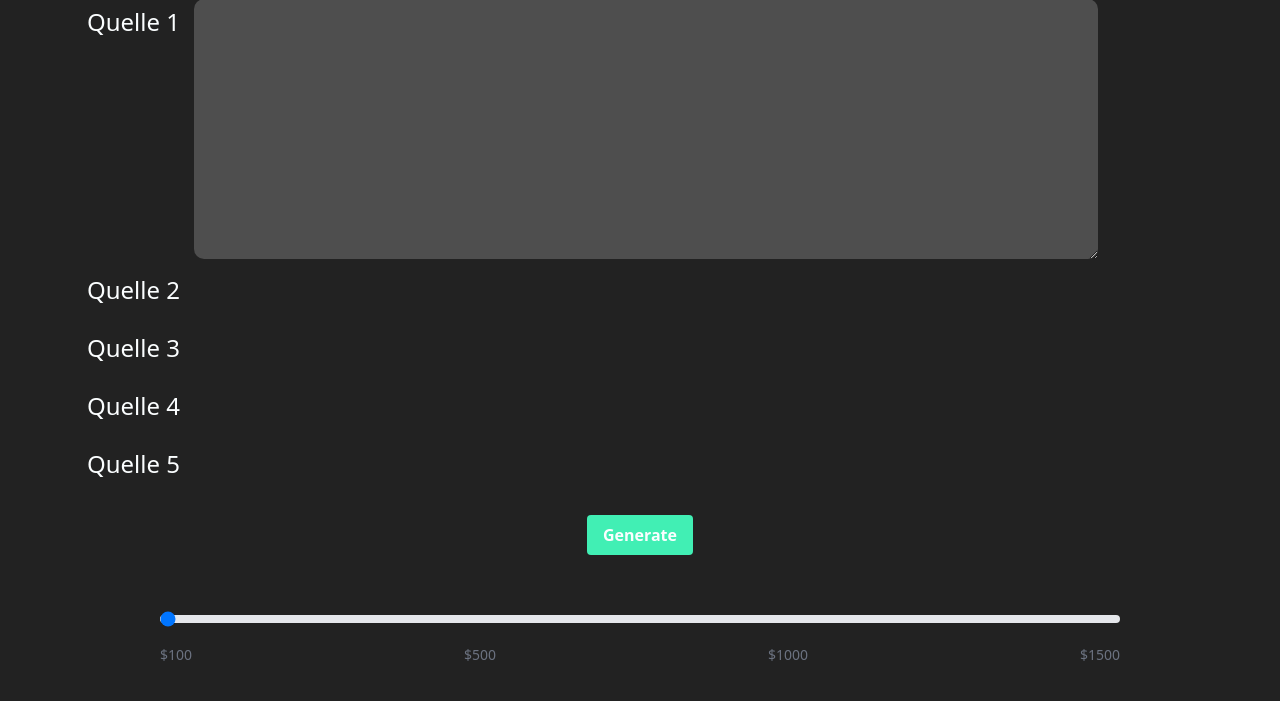
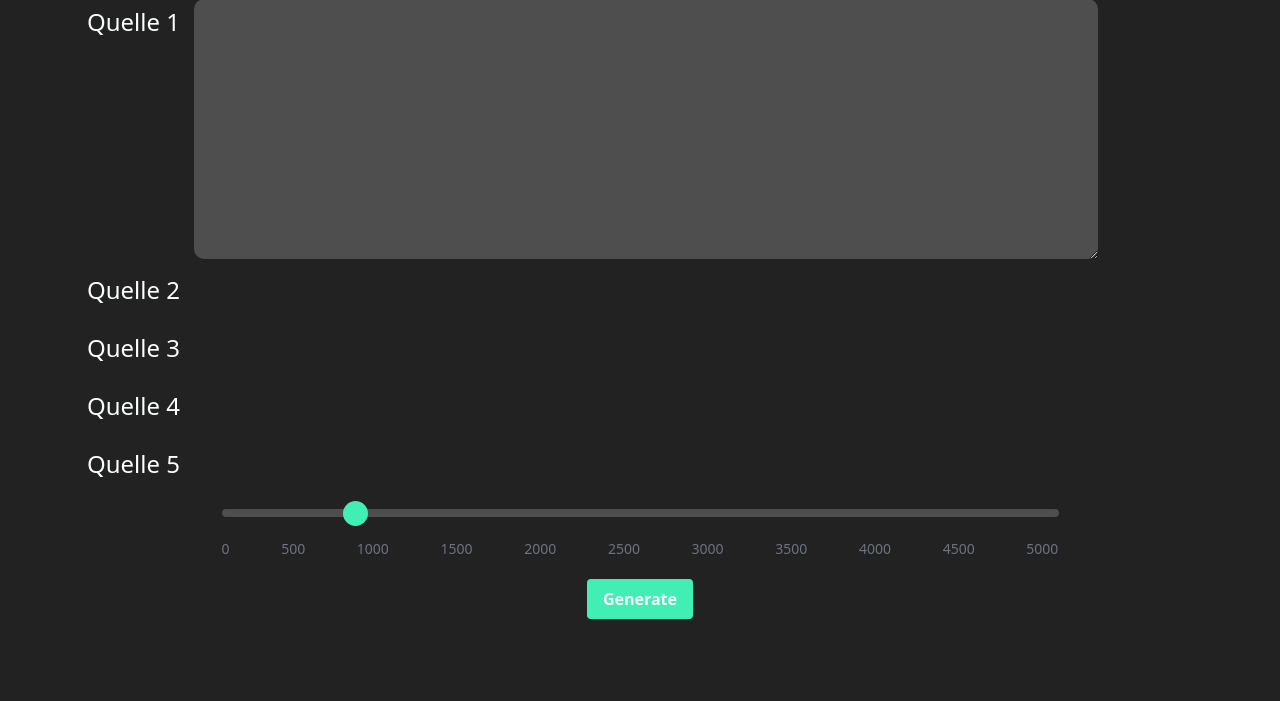
Before and after one commit to ANTicle/main, a Django app: page / in a window 1280 px wide. Shown: the part 131-832 px from the top of the page. Before the commit the page ends 792 px from the top, so only its background shows below. Run offline with Django 4.2, Linux system fonts and the light colour scheme; some libraries are stand-ins or nearby versions.

Commit message:
updating frontend updatet slider V0.7.3 --> open for publik test

```diff
--- a/ANTicle/templates/index.html
+++ b/ANTicle/templates/index.html
@@ -89,6 +89,43 @@
             0% { transform: rotate(0deg); }
             100% { transform: rotate(360deg); }
         }
+        #labels-range-input {
+            background-color: #4e4e4e;
+            color: #fbfeff;
+            outline: none;
+        }
+
+        /* Chrome, Safari */
+        #labels-range-input::-webkit-slider-thumb {
+            -webkit-appearance: none;
+            width: 25px;
+            height: 25px;
+            background: #41efb4;
+            cursor: move;
+            border-radius: 50%;
+        }
+
+        /* Firefox */
+        #labels-range-input::-moz-range-thumb {
+            width: 25px;
+            height: 25px;
+            background: #41efb4;
+            cursor: move;
+            border-radius: 50%;
+        }
+
+        #slider-tooltip {
+            background-color: #41efb4;
+            color: #222222;
+        }
+
+        .absolute {
+            color: #fbfeff;
+        }
+        #slider-container {
+            padding-top: 3%;
+            padding-bottom: 3%;
+        }
     </style>
     <script src="https://ajax.googleapis.com/ajax/libs/jquery/3.5.1/jquery.min.js"></script>
 </head>
@@ -113,27 +150,31 @@
             </div>
         </div>
         {% endfor %}
+    <div class="relative w-3/4 mb-6 mx-auto">
+    <label for="labels-range-input" class="sr-only">Labels range</label>
+    <input id="labels-range-input" type="range" value="750" min="0" max="5000" step="50" class="w-full h-2 bg-gray-200 rounded-lg appearance-none cursor-pointer dark:bg-gray-700">
+    <div id="slider-tooltip" class="absolute top-0 -mt-8 ml-3 bg-gray-200 rounded-full px-2 py-1 text-xs cursor-default invisible">
+        $750
+    </div>
+    <div class="absolute w-full flex justify-between mt-4 mb-4">
+        <span class="text-sm text-gray-500 dark:text-gray-400">0</span>
+        <span class="text-sm text-gray-500 dark:text-gray-400">500 </span>
+        <span class="text-sm text-gray-500 dark:text-gray-400">1000 </span>
+        <span class="text-sm text-gray-500 dark:text-gray-400">1500 </span>
+        <span class="text-sm text-gray-500 dark:text-gray-400">2000 </span>
+        <span class="text-sm text-gray-500 dark:text-gray-400">2500 </span>
+        <span class="text-sm text-gray-500 dark:text-gray-400">3000 </span>
+        <span class="text-sm text-gray-500 dark:text-gray-400">3500 </span>
+        <span class="text-sm text-gray-500 dark:text-gray-400">4000 </span>
+        <span class="text-sm text-gray-500 dark:text-gray-400">4500 </span>
+        <span class="text-sm text-gray-500 dark:text-gray-400">5000 </span>
+    </div>
+</div>
         <div class="text-center mt-4">
-            <button type="submit" class="custom-btn font-bold py-2 px-4 rounded">Generate</button>
+            <button type="submit" class="custom-btn font-bold py-2 px-4 rounded mt-8 mb-8">Generate</button>
         </div>
     </form>
 </div>
-
-
-<div class="relative w-3/4 mb-6 mx-auto">
-    <label for="labels-range-input" class="sr-only">Labels range</label>
-    <input id="labels-range-input" type="range" value="1000" min="1000" max="5000" class="w-full h-2 bg-gray-200 rounded-lg appearance-none cursor-pointer dark:bg-gray-700">
-    <div id="slider-tooltip" class="absolute top-0 -mt-8 ml-3 bg-gray-200 rounded-full px-2 py-1 text-xs cursor-default invisible">
-        $1000
-    </div>
-    <div class="absolute w-full flex justify-between mt-4">
-        <span class="text-sm text-gray-500 dark:text-gray-400">$100</span>
-        <span class="text-sm text-gray-500 dark:text-gray-400">$500</span>
-        <span class="text-sm text-gray-500 dark:text-gray-400">$1000</span>
-        <span class="text-sm text-gray-500 dark:text-gray-400">$1500</span>
-    </div>
-</div>
-
 
 <div id="output" class="mx-auto px-4 sm:px-6 lg:px-8 mt-8 hidden">
     <div class="tabs">
@@ -328,7 +369,7 @@ let tooltip = document.getElementById('slider-tooltip');
 // Event listener for slider
 slider.addEventListener('input', function() {
     // Update tooltip content with slider value
-    tooltip.textContent = '$' + this.value;
+    tooltip.textContent = 'Wörter: ' + parseInt(this.value);
 
     // Calculate position for tooltip and position it
     let valuePercentage = (this.value - this.min) / (this.max - this.min);
```
